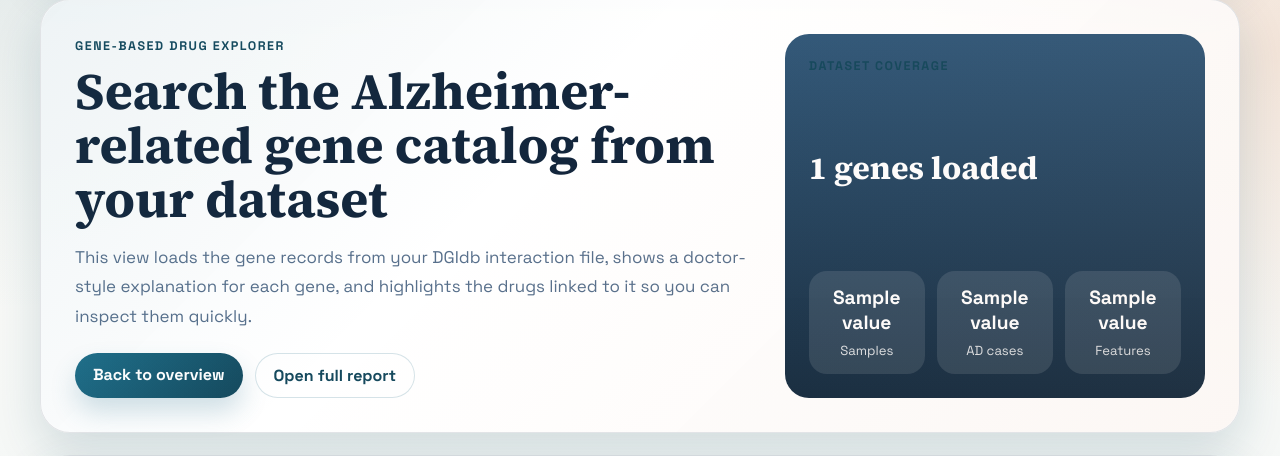
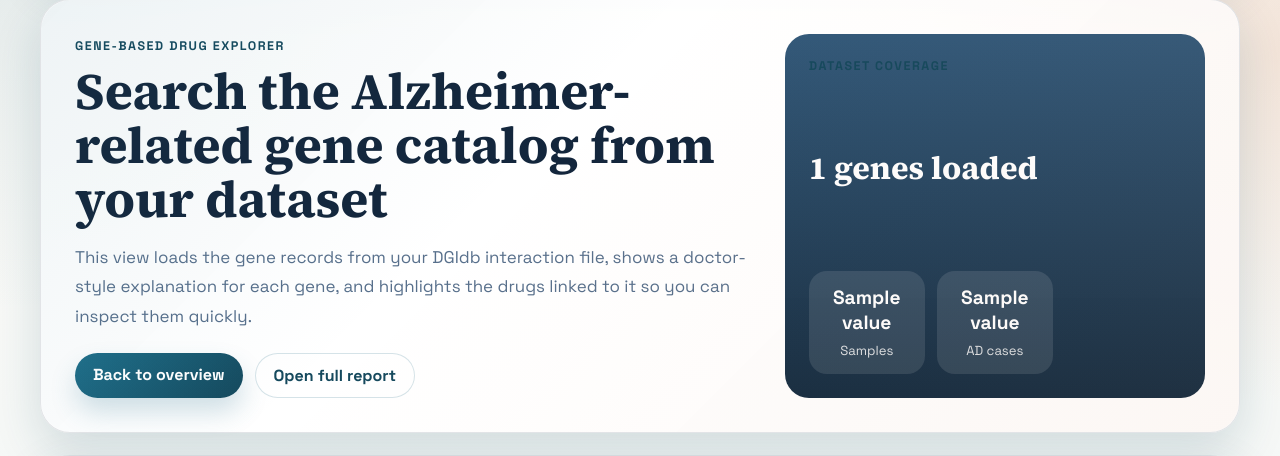
Before and after one commit to sunshinesharma69-wq/alzheimer-dashboard, a Flask app: template templates/genes.html in a window 1280 px wide. Shown: the part 145-601 px from the top of the page. Run offline with Flask 3, Linux system fonts and the light colour scheme; the template is opened without the code that fills it: most values are stand-ins (such as "Sample title", 1, 10 or a date in 2020).

Commit message:
removed fourth metric index 3 from genes template

```diff
--- a/templates/genes.html
+++ b/templates/genes.html
@@ -17,7 +17,6 @@
     <div class="panel-metrics">
       <div><strong>{{ project.sample_stats[0].value }}</strong><span>Samples</span></div>
       <div><strong>{{ project.sample_stats[2].value }}</strong><span>AD cases</span></div>
-      <div><strong>{{ project.sample_stats[3].value }}</strong><span>Features</span></div>
     </div>
   </div>
 </section>
```
